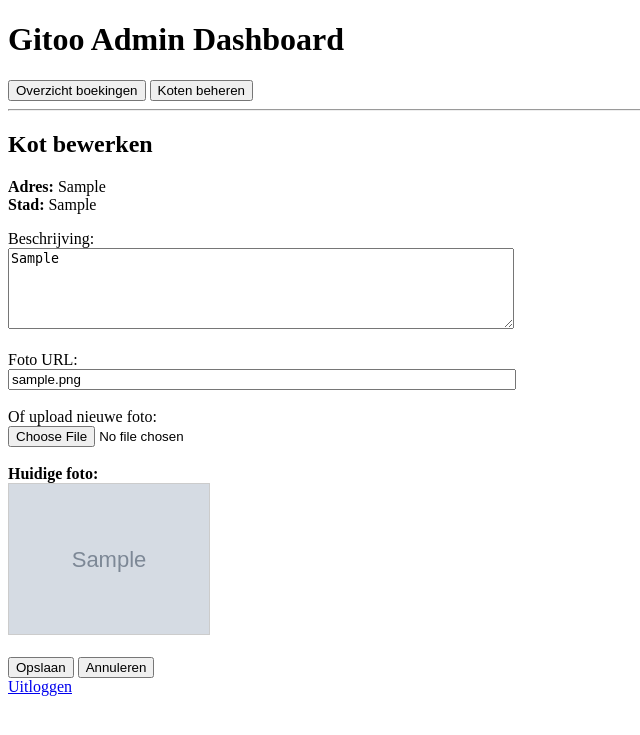
After one commit to A-D-DBS-application/web-application-2025-group-7, a Flask app: page /admin/kot/1/edit in a window 1280 px wide. The commit adds this page. Shown: the top 735 px of the page, without its empty margins (0-640 px from the left). Run offline with Flask 3, Linux system fonts and the light colour scheme; the visitor is signed in with stand-in values (Sample User, id 1); tables that the repository leaves empty hold one stand-in row (values such as "Sample post"); grey boxes marked "Sample" are stand-in pictures.

Commit message:
aanpassing Admin bewerkingen

```diff
--- a/Flask/app/routes.py
+++ b/Flask/app/routes.py
@@ -1,6 +1,8 @@
 from operator import and_
 from warnings import filters
 from flask import render_template, request, redirect, url_for, session, flash
+from werkzeug.utils import secure_filename
+import os, time
 from .models import Beschikbaarheid, db, Gebruiker, Student, Huurder, Kot, Boeking, Kotbaas
 from datetime import datetime
 
@@ -387,6 +389,9 @@ def register_routes(app):
         kot.beschrijving = nieuwe_beschrijving or None
         db.session.commit()
         flash('Beschrijving bijgewerkt.', 'success')
+        # Redirect terug naar juiste beheer pagina indien daarvandaan gekomen
+        if request.referrer and 'dashboard_admin_koten' in request.referrer:
+            return redirect(url_for('dashboard_admin_koten'))
         return redirect(url_for('index'))
 
     # Admin-only: update foto URL
@@ -395,10 +400,33 @@ def register_routes(app):
         if session.get('rol') != 'admin':
             return redirect(url_for('login'))
         kot = Kot.query.get_or_404(kot_id)
-        nieuwe_foto = request.form.get('foto', '').strip()
-        kot.foto = nieuwe_foto or ''
+        # 1) If a file is uploaded, save it under static/uploads and set foto to its URL
+        file = request.files.get('foto_file')
+        if file and file.filename:
+            filename = secure_filename(file.filename)
+            # allow only common image extensions
+            allowed = {'.jpg', '.jpeg', '.png', '.gif', '.webp'}
+            ext = os.path.splitext(filename)[1].lower()
+            if ext in allowed:
+                uploads_dir = os.path.join(app.static_folder, 'uploads')
+                os.makedirs(uploads_dir, exist_ok=True)
+                unique_name = f"kot{kot_id}_{int(time.time())}{ext}"
+                save_path = os.path.join(uploads_dir, unique_name)
+                file.save(save_path)
+                # store absolute static path so templates don't need changes
+                static_rel = f"uploads/{unique_name}"
+                kot.foto = url_for('static', filename=static_rel)
+            else:
+                flash('Bestandstype niet toegestaan. Gebruik jpg, jpeg, png, gif of webp.', 'error')
+        else:
+            # 2) Fallback to URL field if provided
+            nieuwe_foto = request.form.get('foto', '').strip()
+            if nieuwe_foto:
+                kot.foto = nieuwe_foto
         db.session.commit()
         flash('Foto-URL bijgewerkt.', 'success')
+        if request.referrer and 'dashboard_admin_koten' in request.referrer:
+            return redirect(url_for('dashboard_admin_koten'))
         return redirect(url_for('index'))
 
     @app.route('/logout')
@@ -434,3 +462,36 @@ def register_routes(app):
             return redirect(url_for('login'))
         koten = Kot.query.all()
         return render_template('admin_kot_list.html', koten=koten)
+
+    @app.route('/admin/kot/<int:kot_id>/edit', methods=['GET', 'POST'])
+    def admin_kot_edit(kot_id):
+        if session.get('rol') != 'admin':
+            return redirect(url_for('login'))
+        kot = Kot.query.get_or_404(kot_id)
+        if request.method == 'POST':
+            nieuwe_beschrijving = request.form.get('beschrijving', '').strip()
+            kot.beschrijving = nieuwe_beschrijving or None
+            # Foto via URL
+            foto_url = request.form.get('foto', '').strip()
+            # Foto via upload
+            file = request.files.get('foto_file')
+            if file and file.filename:
+                filename = secure_filename(file.filename)
+                allowed = {'.jpg', '.jpeg', '.png', '.gif', '.webp'}
+                ext = os.path.splitext(filename)[1].lower()
+                if ext in allowed:
+                    uploads_dir = os.path.join(app.static_folder, 'uploads')
+                    os.makedirs(uploads_dir, exist_ok=True)
+                    unique_name = f"kot{kot_id}_{int(time.time())}{ext}"
+                    save_path = os.path.join(uploads_dir, unique_name)
+                    file.save(save_path)
+                    static_rel = f"uploads/{unique_name}"
+                    kot.foto = url_for('static', filename=static_rel)
+                else:
+                    flash('Bestandstype niet toegestaan.', 'error')
+            elif foto_url:
+                kot.foto = foto_url
+            db.session.commit()
+            flash('Kot bijgewerkt.', 'success')
+            return redirect(url_for('dashboard_admin_koten'))
+        return render_template('admin_edit_kot.html', kot=kot)
--- /dev/null
+++ b/Flask/app/templates/admin_edit_kot.html
@@ -0,0 +1,25 @@
+{% extends 'dashboard_admin.html' %}
+{% block dashboard_content %}
+<h2>Kot bewerken</h2>
+<p><strong>Adres:</strong> {{ kot.adres }}<br>
+<strong>Stad:</strong> {{ kot.stad }}</p>
+<form method="post" enctype="multipart/form-data" style="max-width:500px;">
+    <label>Beschrijving:<br>
+        <textarea name="beschrijving" rows="5" style="width:100%;">{{ kot.beschrijving or '' }}</textarea>
+    </label><br><br>
+    <label>Foto URL:<br>
+        <input type="text" name="foto" value="{{ kot.foto or '' }}" style="width:100%;">
+    </label><br><br>
+    <label>Of upload nieuwe foto:<br>
+        <input type="file" name="foto_file" accept="image/*">
+    </label><br><br>
+    {% if kot.foto %}
+        <div>
+            <strong>Huidige foto:</strong><br>
+            <img src="{{ kot.foto }}" alt="Foto" style="max-width:200px; height:auto; border:1px solid #ccc;">
+        </div><br>
+    {% endif %}
+    <button type="submit">Opslaan</button>
+    <a href="{{ url_for('dashboard_admin_koten') }}"><button type="button">Annuleren</button></a>
+</form>
+{% endblock %}
```
Also changed, not shown: Flask/app/templates/admin_kot_list.html (+5 -10 lines), Flask/app/templates/index.html (+8 -1 lines), Flask/app/static/uploads/kot1_1763635962.png (added), Flask/app/static/uploads/kot2_1763636696.png (added).
